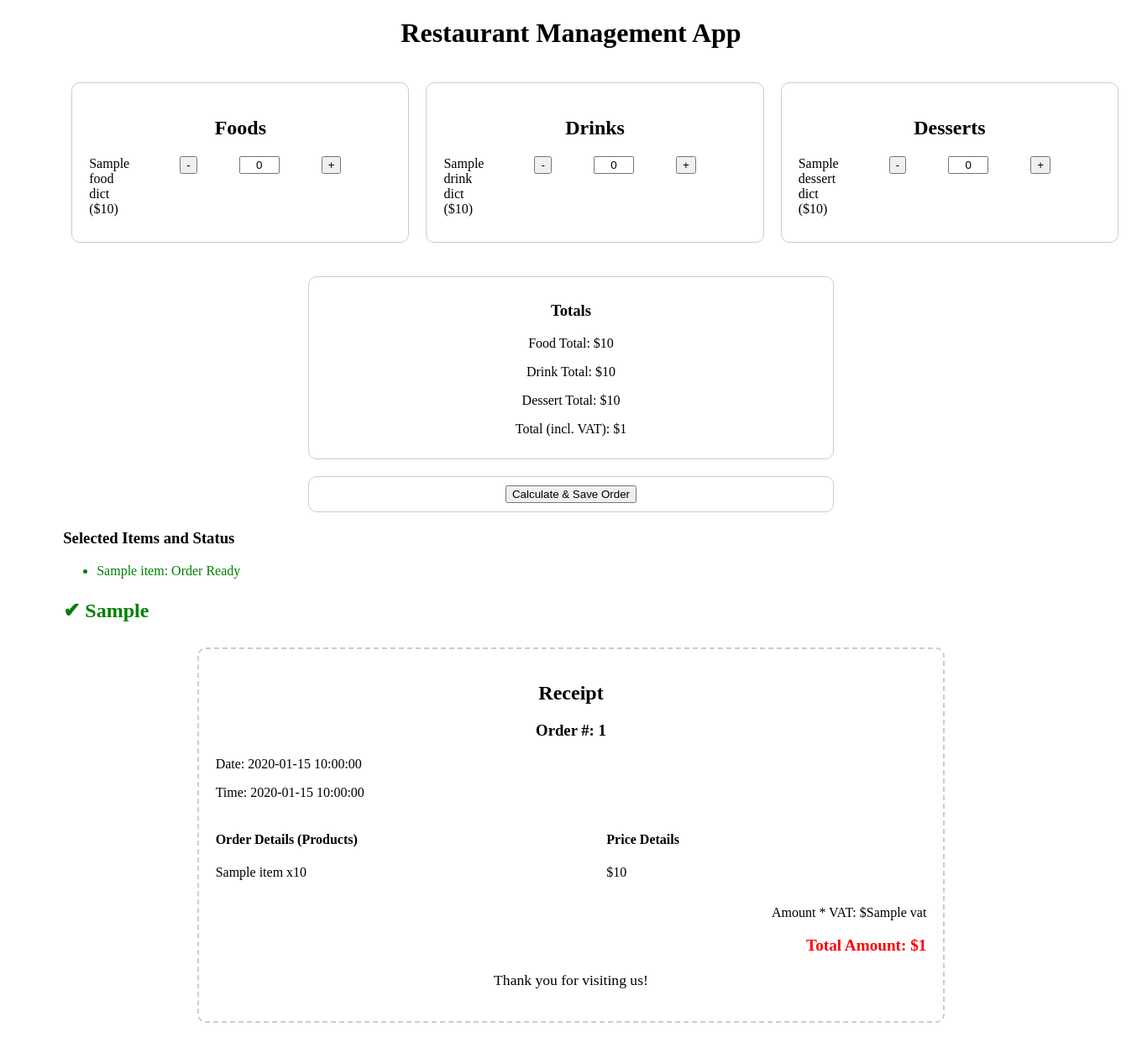
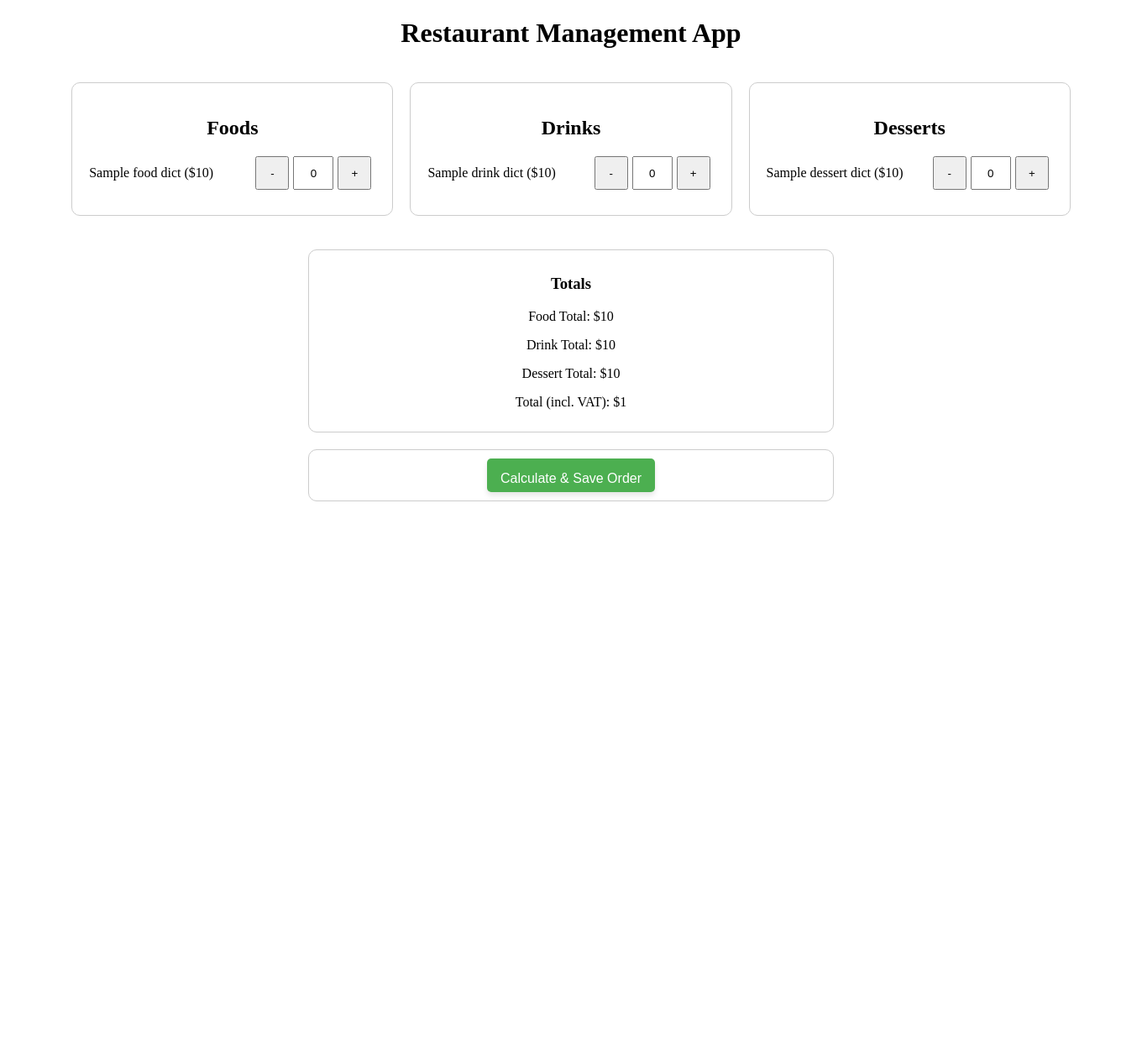
Before and after one commit to TurtleWithGlasses/restaurant_app, a Flask app: template templates/index.html in a window 1360 px wide. Shown: the whole page at 84% size. After the commit the page ends 597 px from the top, so only its background shows below. Run offline with Flask 3, Linux system fonts and the light colour scheme; the template is opened without the code that fills it: most values are stand-ins (such as "Sample title", 1, 10 or a date in 2020).

Commit message:
Fix typos, import jsonify, remove print lines, update buttons, implement event listener

```diff
--- a/app.py
+++ b/app.py
@@ -1,4 +1,4 @@
-from flask import Flask, render_template, request
+from flask import Flask, render_template, request, jsonify
 from menu_data import food_dict, drink_dict, dessert_dict
 from models import db, Order, OrderItem
 import json
@@ -30,9 +30,7 @@ def send_order_to_worker(order):
 
 @app.route("/")
 def index():
-    print("Food Dictionary:", food_dict)
-    print("Drink Dictionary:", drink_dict)
-    print("Dessert Dictionary:", dessert_dict)
+    # Render the main page
     return render_template("index.html", food_dict=food_dict, drink_dict=drink_dict, dessert_dict=dessert_dict)
 
 @app.route("/calculate", methods=["POST"])
@@ -96,53 +94,33 @@ def calculate():
     # Send the order to worker.py
     worker_response = send_order_to_worker(selected_items)
 
-    # handle worker response
+    # Handle worker response
     if worker_response["status"] == "Order Ready":
         print("Order is ready, generating receipt...")
-        # generate the receipt details
+        # Generate the receipt details
         receipt = {
             "order_number": order_number,
             "date": order.date,
             "time": order.time,
             "order_items": [
-                {"name": item.item_name, "quantitiy": item.quantitiy, "price": item.price} for item in order.items
+                {"name": item.item_name, "quantity": item.quantity, "price": item.price} for item in order.items
             ],
             "total": total,
             "vat": vat,
             "total_including_vat": total_including_vat
         }
         print("Receipt data:", receipt)
+
+        # Return JSON response for AJAX
+        return jsonify({
+            "status": "Order Ready",
+            "receipt": receipt
+        })
     else:
         print("Worker did not complete the order, response:", worker_response)
-
-    # Generate the receipt details
-    receipt = {
-        "order_number": order_number,
-        "date": order.date,
-        "time": order.time,
-        "order_items": [
-            {"name": item.item_name, "quantity": item.quantity, "price": item.price} for item in order.items
-        ],
-        "total": total,
-        "vat": vat,
-        "total_including_vat": total_including_vat
-    }
-    print("Receipt items:", receipt['order_items'])
-
-    return render_template(
-        "index.html",
-        food_dict=food_dict,
-        drink_dict=drink_dict,
-        dessert_dict=dessert_dict,
-        food_total=food_total,
-        drink_total=drink_total,
-        dessert_total=dessert_total,
-        total_including_vat=total_including_vat,
-        selected_items=selected_items,
-        preparation_details=worker_response.get("preparation_details", {}),
-        worker_response=worker_response["status"],
-        receipt=receipt if worker_response["status"] == "Order Ready" else None
-    )
+        return jsonify({
+            "status": worker_response["status"]
+        })
 
 if __name__ == "__main__":
     app.run(debug=True)
--- a/templates/index.html
+++ b/templates/index.html
@@ -36,17 +36,7 @@
 
         .items-container {
             display: flex;
-            justify-content: space-between;
-        }
-
-        .item-names,
-        .item-controls {
-            flex: 1;
-            margin-right: 10px;
-        }
-
-        .item-controls {
-            text-align: right;
+            flex-direction: column;
         }
 
         .item-row {
@@ -61,24 +51,19 @@
             text-align: left;
         }
 
-        .item-row div {
+        .item-controls {
+            display: flex;
             flex: 1;
-            display: flex;
             justify-content: flex-end;
-            align-items: center;
         }
 
-        .item-row input {
+        .item-controls button, .item-controls input {
+            margin-right: 5px;
             width: 40px;
             text-align: center;
         }
 
-        button {
-            margin: 0 50px;
-        }
-
-        .totals,
-        .calculate-button {
+        .totals, .calculate-button {
             width: 50%;
             margin: 20px auto;
             text-align: center;
@@ -152,34 +137,55 @@
             margin-top: 20px;
             font-size: 1.1em;
         }
+
+        button {
+            width: 40px;
+            height: 40px;
+        }
+        .calculate-button button {
+            width: 200px; /* Set a fixed width */
+            padding: 15px; /* Add more padding for a larger button */
+            font-size: 16px;
+            background-color: #4CAF50; /* Green background */
+            color: white; /* White text */
+            border: none;
+            border-radius: 5px;
+            cursor: pointer;
+            box-shadow: 0 4px 6px rgba(0, 0, 0, 0.1); /* Add shadow for a more 3D look */
+            transition: background-color 0.3s ease; /* Smooth background color transition */
+            text-align: center; /* Center the text */
+        }
+
+        .calculate-button button:hover {
+            background-color: #45a049; /* Darker green on hover */
+        }
+
+        .calculate-button button:active {
+            background-color: #3e8e41; /* Even darker when clicked */
+            box-shadow: 0 2px 4px rgba(0, 0, 0, 0.2); /* Decrease shadow */
+        }
     </style>
 </head>
 <body>
     <div class="container">
         <h1>Restaurant Management App</h1>
 
-        <form action="{{ url_for('calculate') }}" method="post">
+        <form id="orderForm">
             <div class="sections-container">
                 <!-- Food Section -->
                 <div class="section">
                     <h2>Foods</h2>
                     <div class="items-container">
-                        <div class="item-names">
                         {% for item_name, item_price in food_dict.items() %}
                         <div class="item-row">
                             <label>{{ item_name }} (${{ item_price }})</label>
-                            </div>
-                            {% endfor %}
-                        </div>
                             <div class="item-controls">
-                            {% for item_name, item_price in food_dict.items() %}
-                            <div class="item-row">
                                 <button type="button" onclick="decrement('food_{{ item_name }}')">-</button>
                                 <input type="text" name="food_{{ item_name }}" id="food_{{ item_name }}" value="0">
                                 <button type="button" onclick="increment('food_{{ item_name }}')">+</button>
                             </div>
+                        </div>
                         {% endfor %}
-                        </div>
                     </div>
                 </div>
 
@@ -187,22 +193,16 @@
                 <div class="section">
                     <h2>Drinks</h2>
                     <div class="items-container">
-                        <div class="item-names">
                         {% for item_name, item_price in drink_dict.items() %}
                         <div class="item-row">
                             <label>{{ item_name }} (${{ item_price }})</label>
-                            </div>
-                            {% endfor %}
-                        </div>
                             <div class="item-controls">
-                            {% for item_name, item_price in drink_dict.items() %}
-                            <div class="item-row">
                                 <button type="button" onclick="decrement('drink_{{ item_name }}')">-</button>
                                 <input type="text" name="drink_{{ item_name }}" id="drink_{{ item_name }}" value="0">
                                 <button type="button" onclick="increment('drink_{{ item_name }}')">+</button>
                             </div>
+                        </div>
                         {% endfor %}
-                        </div>
                     </div>
                 </div>
 
@@ -210,22 +210,16 @@
                 <div class="section">
                     <h2>Desserts</h2>
                     <div class="items-container">
-                        <div class="item-names">
                         {% for item_name, item_price in dessert_dict.items() %}
                         <div class="item-row">
                             <label>{{ item_name }} (${{ item_price }})</label>
-                            </div>
-                            {% endfor %}
-                        </div>
                             <div class="item-controls">
-                            {% for item_name, item_price in dessert_dict.items() %}
-                            <div class="item-row">
                                 <button type="button" onclick="decrement('dessert_{{ item_name }}')">-</button>
                                 <input type="text" name="dessert_{{ item_name }}" id="dessert_{{ item_name }}" value="0">
                                 <button type="button" onclick="increment('dessert_{{ item_name }}')">+</button>
                             </div>
+                        </div>
                         {% endfor %}
-                        </div>
                     </div>
                 </div>
             </div>
@@ -245,72 +239,8 @@
             </div>
         </form>
 
-        <!-- Selected Items and Status -->
-        {% if preparation_details %}
-        <div class="selected-items">
-            <h3>Selected Items and Status</h3>
-            <ul>
-                {% for item, status in preparation_details.items() %}
-                <li class="ready" id="item-{{ item }}">
-                    {{ item }}{% if selected_items[item] > 1 %} x{{ selected_items[item] }}{% endif %}: {{ status }}
-                </li>
-                {% endfor %}
-            </ul>
-        </div>
-        {% endif %}
-
-
-
-        <!-- Worker Response -->
-        <div class="worker-response">
-            {% if worker_response %}
-            <h3 class="order-ready">✔ {{ worker_response }}</h3>
-            {% endif %}
-        </div>
-
-        <!-- Receipt Section -->
-        {% if receipt %}
-        <div class="receipt">
-            <h2>Receipt</h2>
-            <h3>Order #: {{ receipt.order_number }}</h3>
-            <p>Date: {{ receipt.date }}</p>
-            <p>Time: {{ receipt.time }}</p>
-
-            <div class="receipt-details">
-                <div class="products">
-                    <h4>Order Details (Products)</h4>
-                    {% for item in receipt.order_items %}
-                    <div>
-                        <span>{{ item.name }}{% if item.quantity > 1 %} x{{ item.quantity }}{% endif %}</span>
-                    </div>
-                    {% endfor %}
-                </div>
-                <div class="prices">
-                    <h4>Price Details</h4>
-                    {% for item in receipt.order_items %}
-                    <div>
-                        <span>${{ item.price }}</span>
-                    </div>
-                    {% endfor %}
-                </div>
-            </div>
-
-            <div class="receipt-total">
-                <p>Amount * VAT: ${{ receipt.vat }}</p>
-                <p class="total-amount">Total Amount: ${{ receipt.total_including_vat }}</p>
-            </div>
-
-            <div class="thank-you">
-                <p>Thank you for visiting us!</p>
-            </div>
-        </div>
-        {% else %}
-            <h3 class="error-message">No receipt available, something went wrong.</h3>
-
-        {% endif %}
-
-
-    </div>
+        <!-- Placeholder for order status and receipt -->
+        <div id="orderStatus"></div>
 
         <script>
             function increment(id) {
@@ -328,6 +258,69 @@
                 value = value > 0 ? value - 1 : 0;
                 element.value = value;
             }
+
+            // Event listener for form submission with AJAX
+            document.getElementById('orderForm').addEventListener('submit', function(event) {
+                event.preventDefault();  // Prevent the page from reloading
+
+                const formData = new FormData(this);  // Gather form data
+
+                // Send the order via AJAX (Fetch API)
+                fetch('/calculate', {
+                    method: 'POST',
+                    body: formData
+                })
+                .then(response => response.json())  // Parse the response as JSON
+                .then(data => {
+                    let orderStatus = document.getElementById('orderStatus');
+
+                    if (data.status === 'Order Ready') {
+                        orderStatus.innerHTML = '<h3>✔ Order is ready!</h3>';
+
+                        // Display the receipt dynamically if it's included in the response
+                        if (data.receipt) {
+                            const receiptSection = document.createElement('div');
+                            receiptSection.classList.add('receipt');
+                            receiptSection.innerHTML = `
+                                <h2>Receipt</h2>
+                                <h3>Order #: ${data.receipt.order_number}</h3>
+                                <p>Date: ${data.receipt.date}</p>
+                                <p>Time: ${data.receipt.time}</p>
+                                <div class="receipt-details">
+                                    <div class="products">
+                                        <h4>Order Details (Products)</h4>
+                                        ${data.receipt.order_items.map(item =>
+                                            `<div>${item.name} x${item.quantity}</div>`).join('')}
+                                    </div>
+                                    <div class="prices">
+                                        <h4>Price Details</h4>
+                                        ${data.receipt.order_items.map(item =>
+                                            `<div>$${item.price}</div>`).join('')}
+                                    </div>
+                                </div>
+                                <div class="receipt-total">
+                                    <p>Amount * VAT: $${data.receipt.vat}</p>
+                                    <p class="total-amount">Total Amount: $${data.receipt.total_including_vat}</p>
+                                </div>
+                                <div class="thank-you">
+                                    <p>Thank you for visiting us!</p>
+                                </div>
+                            `;
+                            orderStatus.appendChild(receiptSection);
+                        }
+
+                        // Reset all input fields to zero after order is processed
+                        document.querySelectorAll('input[type="text"]').forEach(input => {
+                            input.value = "0";
+                        });
+
+                    } else {
+                        orderStatus.innerHTML = `<h3>Status: ${data.status}</h3>`;
+                    }
+                })
+                .catch(error => console.error('Error:', error));
+            });
         </script>
+    </div>
 </body>
 </html>
--- a/worker.py
+++ b/worker.py
@@ -2,7 +2,7 @@ import sys
 import json
 import time
 
-# Preparation interval for each product
+
 preparation_times = {
     "Hamburger": 10, "Cheeseburger": 8, "Steak": 15, "Pizza": 12,
     "Tuna Sandwich": 7, "Cheese Sandwich": 5, "Tuna Salad": 6,
@@ -13,6 +13,8 @@ preparation_times = {
     "Milkshake": 5, "Baklava": 12, "Orange Cake": 8,
     "Fresh Fruits": 5, "Doughnuts": 9
 }
+
+
 
 # Worker remains idle
 worker_busy = False
```
Lines whose indentation alone changed are shown as unchanged.
